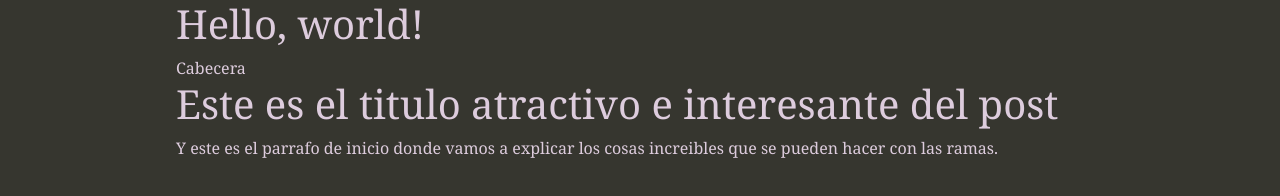
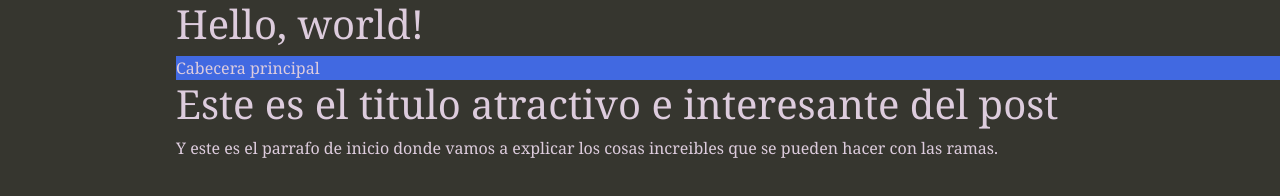
Before and after one commit to jarlintonjara/hyperblog, a plain HTML site: page index.html in a window 1280 px wide. Drawn offline with nearby package versions, Linux system fonts and the light colour scheme.

Commit message:
Cambios en la cabecera, fondo azul

```diff
--- a/css/estilos.css
+++ b/css/estilos.css
@@ -8,3 +8,6 @@ body {
 #container{
       border: rgb(235, 0, 235);
 }
+#cabecera{
+      background-color: royalblue;
+}
--- a/index.html
+++ b/index.html
@@ -14,7 +14,7 @@
   <body>
     <h1>Hello, world!</h1>
     <div id="container">
-      <div id="cabecera">Cabecera</div>
+      <div id="cabecera">Cabecera principal</div>
       <div id="post">
         <h1>Este es el titulo atractivo e interesante del post
         </h1>
```
